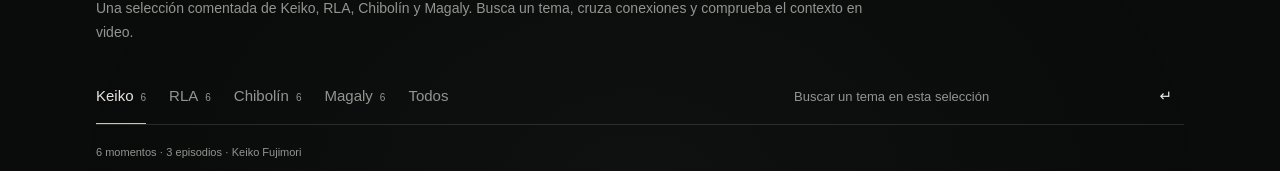
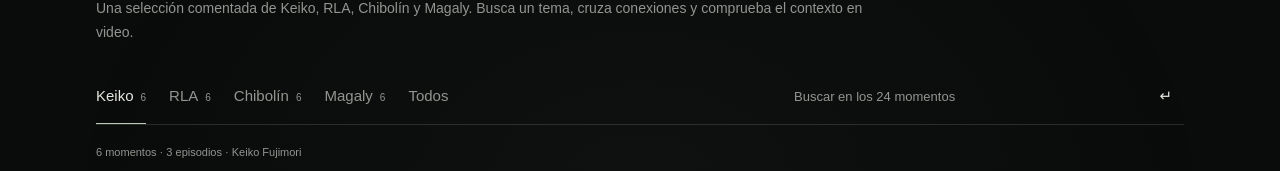
Before and after one commit to tataportal/curwen_arkiv, a Next.js app: page / in a window 1280 px wide. Shown: the part 163-334 px from the top of the page. Built offline with nearby package versions, Linux system fonts and the light colour scheme.

Commit message:
Search across all four demo subjects from the search field

```diff
--- a/src/components/CommercialDemo.tsx
+++ b/src/components/CommercialDemo.tsx
@@ -12,10 +12,10 @@
  const detail=useRef<HTMLElement>(null);
  const results=demoSearch(person,query).filter(m=>!connection||m.topics.some(t=>t.label===connection)),current=results.find(m=>m.id===selected)??results[0];
  const who=PEOPLE.find(p=>p.id===person);
- function restore(){const p=new URLSearchParams(window.location.search),q=p.get('q')??'';const legacy=PEOPLE.find(x=>x.aliases.some(a=>a===normalizeDemo(q)));const selectedPerson=p.get('person');setPerson(PEOPLE.some(x=>x.id===selectedPerson)||selectedPerson==='all'?selectedPerson!:legacy?.id??'keiko');setQuery(legacy?'':q);setInput(legacy?'':q);setSelected(p.get('moment'));setConnection(p.get('topic')??'');setPlaying(false);setContext(false);}
+ function restore(){const p=new URLSearchParams(window.location.search),q=p.get('q')??'';const legacy=PEOPLE.find(x=>x.aliases.some(a=>a===normalizeDemo(q)));const selectedPerson=p.get('person');setPerson(PEOPLE.some(x=>x.id===selectedPerson)||selectedPerson==='all'?selectedPerson!:legacy?.id??(q?'all':'keiko'));setQuery(legacy?'':q);setInput(legacy?'':q);setSelected(p.get('moment'));setConnection(p.get('topic')??'');setPlaying(false);setContext(false);}
  useEffect(()=>{restore();window.addEventListener('popstate',restore);return()=>window.removeEventListener('popstate',restore);},[]);
  function navigate(nextPerson:string,q='',id:string|null=null,topic=''){const url=new URL(window.location.href);url.search='';url.searchParams.set('person',nextPerson);if(q)url.searchParams.set('q',q);if(id)url.searchParams.set('moment',id);if(topic)url.searchParams.set('topic',topic);window.history.pushState(null,'',url);setPerson(nextPerson);setConnection(topic);setQuery(q);setInput(q);setSelected(id);setPlaying(false);setContext(false);setCopied(false);}
- function search(q:string){const match=PEOPLE.find(p=>p.aliases.some(a=>a===normalizeDemo(q)));navigate(match?.id??person,match?'':q);}
+ function search(q:string){const match=PEOPLE.find(p=>p.aliases.some(a=>a===normalizeDemo(q)));navigate(match?.id??'all',match?'':q);}
  function open(id:string){navigate(person,query,id,connection);requestAnimationFrame(()=>detail.current?.scrollIntoView({block:'start',behavior:'instant'}));}
  async function copy(){if(!current)return;const url=new URL(window.location.href);url.search='';url.searchParams.set('person',current.person);url.searchParams.set('moment',current.id);try{await navigator.clipboard.writeText(url.toString());setCopied(true);}catch{setCopied(false);window.prompt('Copia el enlace del momento',url.toString());}}
  const topics=[...new Set(demoSearch(person,'').flatMap(m=>m.topics.map(t=>t.label)))].map(label=>({label,count:demoSearch(person,'').filter(m=>m.topics.some(t=>t.label===label)).length})).sort((a,b)=>b.count-a.count||a.label.localeCompare(b.label));
@@ -23,7 +23,7 @@
   <header className="demo-header"><a href="?person=keiko" className="demo-wordmark">CURWEN <span>ARCHIVE</span></a><span>Demo · cobertura parcial</span></header>
   <section className="demo-intro"><p className="demo-kicker">Del archivo a la evidencia</p><h1>Encuentra qué se dijo. <span>Vuelve al momento.</span></h1><p>Una selección comentada de Keiko, RLA, Chibolín y Magaly. Busca un tema, cruza conexiones y comprueba el contexto en video.</p></section>
   <div className="demo-tools"><nav aria-label="Personajes de la demo">{PEOPLE.map(p=><button key={p.id} aria-pressed={person===p.id} onClick={()=>navigate(p.id)}>{p.name}<small>{DEMO_MOMENTS.filter(m=>m.person===p.id).length}</small></button>)}<button aria-pressed={person==='all'} onClick={()=>navigate('all')}>Todos</button></nav>
-   <form role="search" onSubmit={e=>{e.preventDefault();search(input);}}><label htmlFor="demo-search" className="sr-only">Buscar en la demo</label><input id="demo-search" value={input} onChange={e=>setInput(e.target.value)} placeholder="Buscar un tema en esta selección" maxLength={200}/><button aria-label="Buscar" type="submit">↵</button></form>
+   <form role="search" onSubmit={e=>{e.preventDefault();search(input);}}><label htmlFor="demo-search" className="sr-only">Buscar en la demo</label><input id="demo-search" value={input} onChange={e=>setInput(e.target.value)} placeholder="Buscar en los 24 momentos" maxLength={200}/><button aria-label="Buscar" type="submit">↵</button></form>
   </div>
   <div className="demo-overview"><p role="status">{results.length} {results.length===1?'momento':'momentos'} · {new Set(results.map(m=>m.episode.videoId)).size} {new Set(results.map(m=>m.episode.videoId)).size===1?'episodio':'episodios'}{who?' · '+who.fullName:''}</p>{(query||connection)&&<button className="text-action" onClick={()=>navigate(person)}>Quitar filtro «{query||connection}» ×</button>}</div>
   <section className="demo-connections" aria-label="Conexiones con evidencia"><span>Explorar conexiones</span><div>{topics.map(t=><button key={t.label} aria-pressed={connection===t.label} onClick={()=>navigate(person,'',null,connection===t.label?'':t.label)}>{t.label} <small>{t.count}</small></button>)}</div><p>Temas y personas mencionados en estos pasajes. Abre la transcripción para consultar la cita de cada conexión.</p></section>
```
